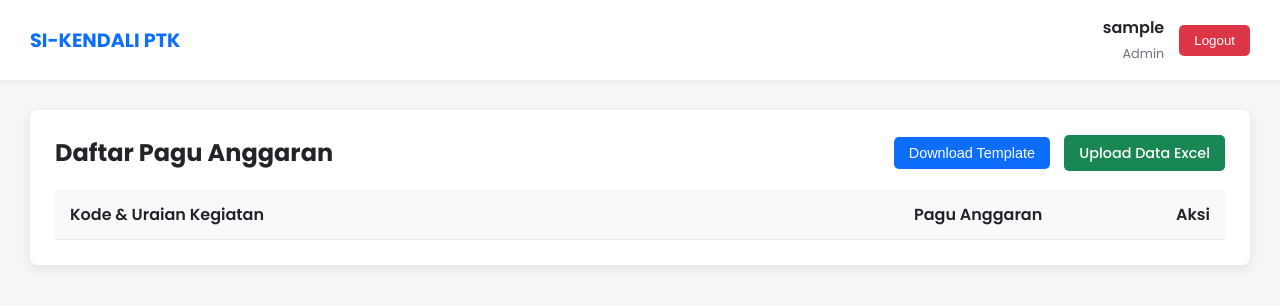
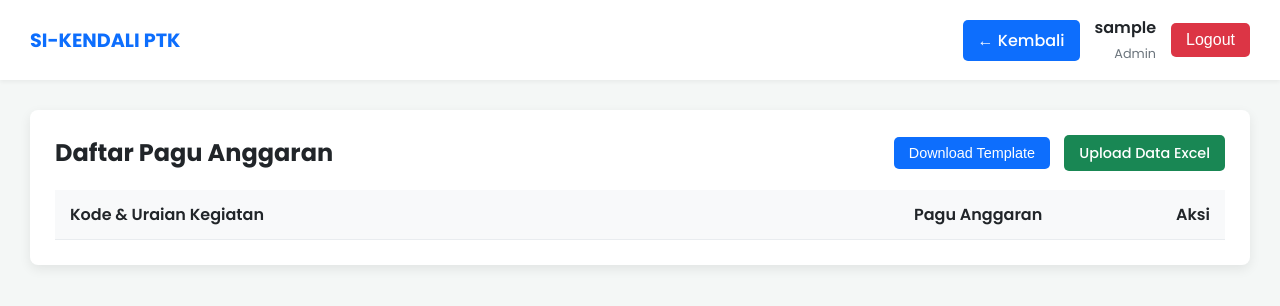
Before and after one commit to awayedogawa/Kartu-Kendali-Kegiatan-PTK, a plain HTML site: page pagu.html in a window 1280 px wide. Drawn offline with Linux system fonts and the light colour scheme; no server answers; sample sign-in values are in the browser's storage.

Commit message:
Update pagu.html

```diff
--- a/pagu.html
+++ b/pagu.html
@@ -13,6 +13,7 @@
             --success-color: #198754;
             --danger-color: #dc3545;
             --warning-color: #ffc107;
+            --info-color: #6c757d;
             --background-color: #f4f7f6;
             --card-background: #ffffff;
             --text-color: #212529;
@@ -25,11 +26,22 @@
 
         .header { background-color: var(--card-background); padding: 15px 30px; display: flex; justify-content: space-between; align-items: center; box-shadow: 0 2px 4px rgba(0,0,0,0.05); }
         .header .logo { font-weight: 700; font-size: 1.2em; color: var(--primary-color); }
-        .header .user-info { display: flex; align-items: center; }
-        .header .user-details { text-align: right; margin-right: 15px; }
+        .header .user-info { display: flex; align-items: center; gap: 15px; }
+        .header .user-details { text-align: right; }
         .header .user-details .name { font-weight: 600; display: block; }
         .header .user-details .role { font-size: 0.8em; color: var(--text-muted); text-transform: capitalize; }
-        #logoutBtn { background-color: var(--danger-color); color: white; border: none; padding: 8px 15px; border-radius: 5px; cursor: pointer; font-weight: 500; }
+
+        .btn-header {
+            background-color: var(--info-color);
+            color: white;
+            border: none;
+            padding: 8px 15px;
+            border-radius: 5px;
+            cursor: pointer;
+            font-weight: 500;
+            text-decoration: none;
+            font-size: 1em;
+        }
 
         .container { padding: 30px; }
         .card { background-color: var(--card-background); padding: 25px; border-radius: 8px; box-shadow: 0 4px 12px rgba(0,0,0,0.08); }
@@ -84,11 +96,12 @@
     <header class="header">
         <div class="logo">SI-KENDALI PTK</div>
         <div class="user-info">
+             <a href="index.html" class="btn-header" style="background-color: var(--primary-color);">&#8592; Kembali</a>
             <div class="user-details">
                 <span class="name" id="userNameDisplay">Nama Pengguna</span>
                 <span class="role" id="userRoleDisplay">Peran</span>
             </div>
-            <button id="logoutBtn">Logout</button>
+            <button id="logoutBtn" class="btn-header" style="background-color: var(--danger-color);">Logout</button>
         </div>
     </header>
 
@@ -152,18 +165,11 @@
         onSnapshot(paguCollection, (snapshot) => {
             let allData = snapshot.docs.map(doc => ({ id: doc.id, ...doc.data() }));
 
-            // ==========================================================
-            // BARU: Logika untuk mengurutkan data
-            // ==========================================================
             allData.sort((a, b) => {
-                // Urutkan berdasarkan Kode Sub Kegiatan
                 if (a.kodeSubKegiatan < b.kodeSubKegiatan) return -1;
                 if (a.kodeSubKegiatan > b.kodeSubKegiatan) return 1;
-
-                // Jika Kode Sub Kegiatan sama, urutkan berdasarkan Kode Rekening
                 if (a.kodeRekening < b.kodeRekening) return -1;
                 if (a.kodeRekening > b.kodeRekening) return 1;
-
                 return 0;
             });
 
@@ -182,7 +188,6 @@
             }, {});
 
             paguTableBody.innerHTML = '';
-            // Menggunakan Object.keys(groupedData).sort() agar grupnya juga terurut
             Object.keys(groupedData).sort().forEach(kode => {
                 const group = groupedData[kode];
                 const parentRow = document.createElement('tr');
```
